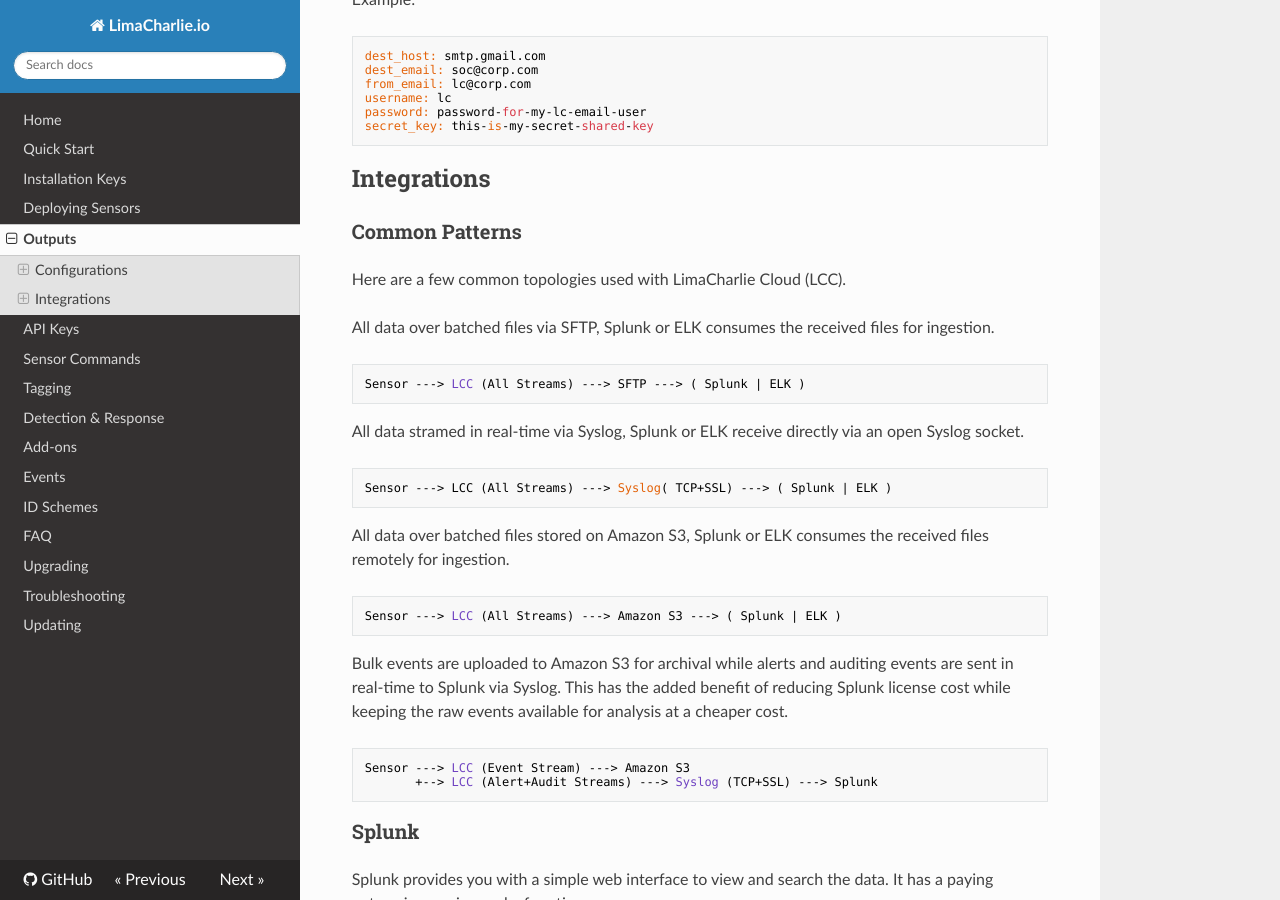
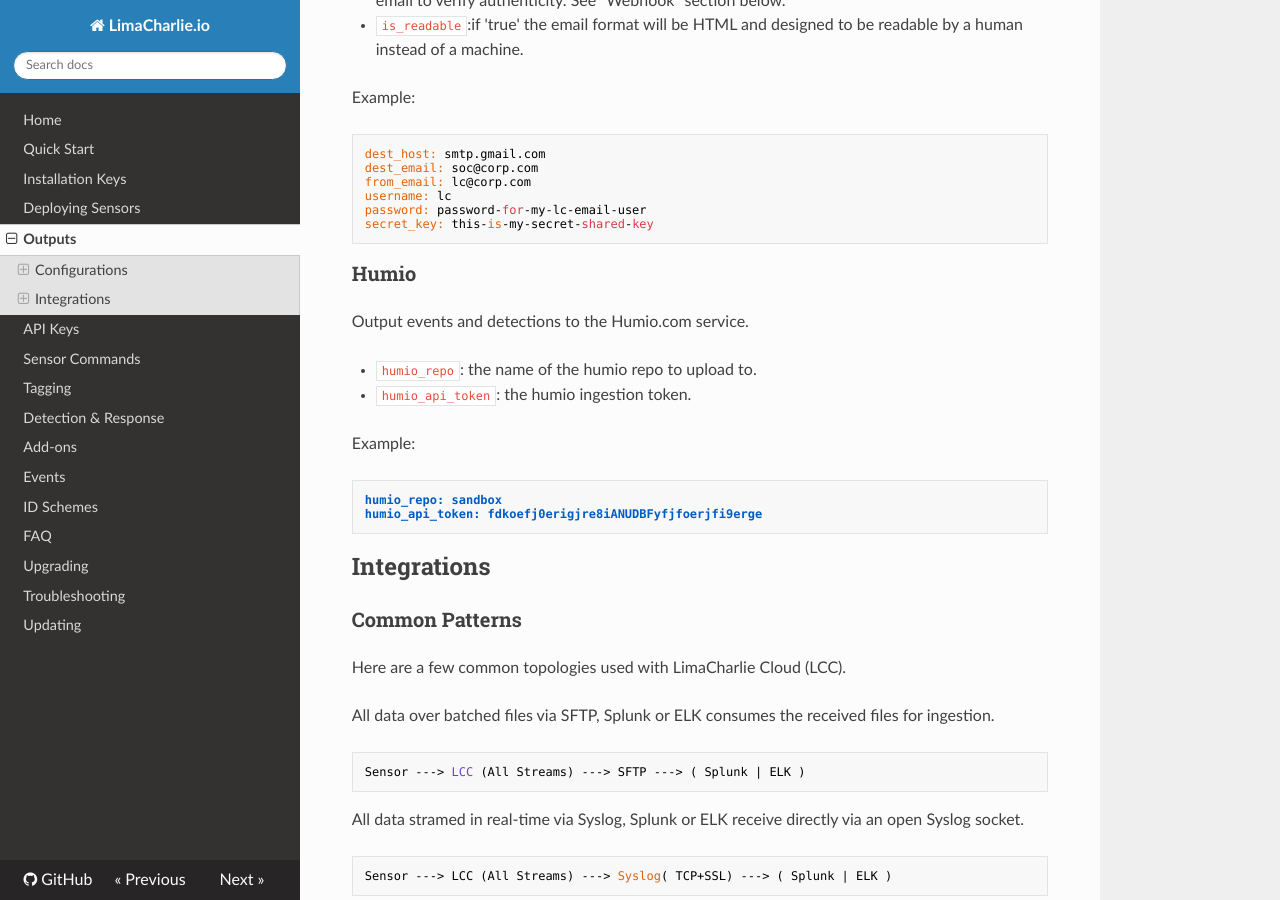
Before and after one commit to refractionPOINT/lce_doc, an MkDocs documentation site: the page built from docs/outputs.md, in a window 1280 px wide and 900 px high, scrolled down 4157 px. Built offline with MkDocs 1.6.1, drawn with Linux system fonts in a browser that asks for light colours; nearby versions of some CDN libraries; old or Windows-style settings are respelled for this version of MkDocs; some of the changed text lies outside the part shown.

Commit message:
Adding blurb about new Humio output and new S3 parameters.

````diff
--- a/docs/outputs.md
+++ b/docs/outputs.md
@@ -21,6 +21,8 @@ Output events and detections to an Amazon S3 bucket.
 * `sec_per_file`: the number of seconds after which a file is cut and uploaded.
 * `is_compression`: if set to "true", data will be gzipped before upload.
 * `is_indexing`: if set to "true", data is uploaded in a way that makes it searchable.
+* `region_name`: optionally specify a region name.
+* `endpoint_url`: optionally specify a custom endpoint URL, usually used with region_name to output to S3-compatible 3rd party services.
 
 Example:
 ```
@@ -153,6 +155,18 @@ from_email: lc@corp.com
 username: lc
 password: password-for-my-lc-email-user
 secret_key: this-is-my-secret-shared-key
+```
+
+### Humio
+Output events and detections to the Humio.com service.
+
+* `humio_repo`: the name of the humio repo to upload to.
+* `humio_api_token`: the humio ingestion token.
+
+Example:
+```
+humio_repo: sandbox
+humio_api_token: fdkoefj0erigjre8iANUDBFyfjfoerjfi9erge
 ```
 
 ## Integrations
````
